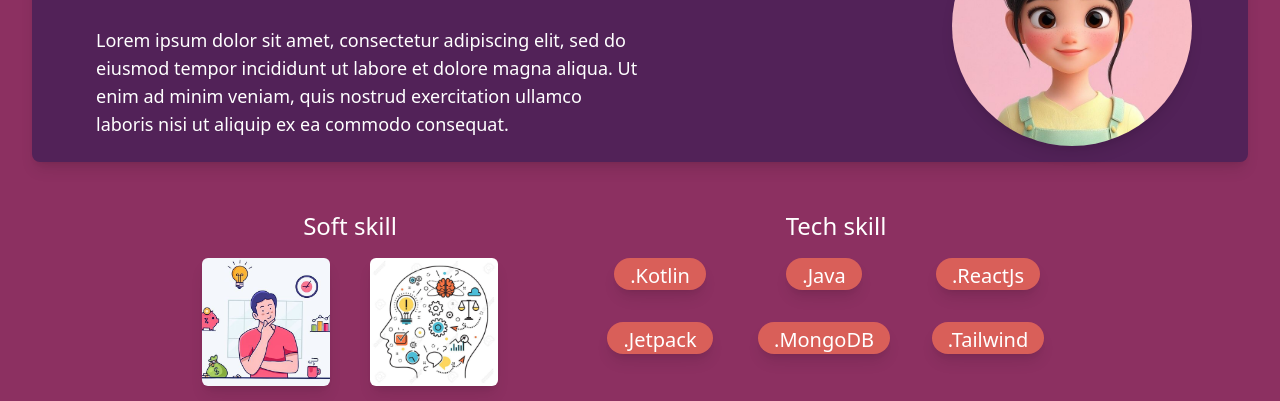
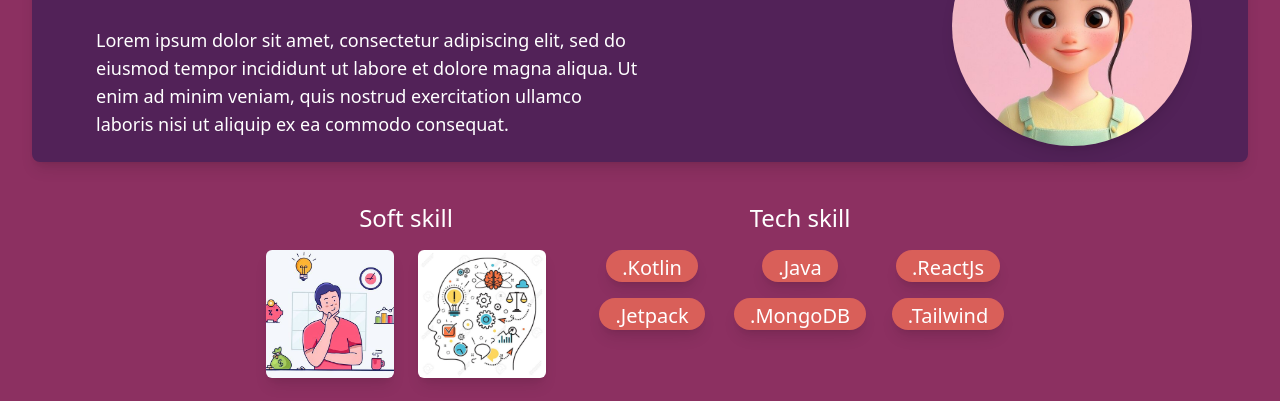
Before and after one commit to Sylbila/templatePortofolio, a plain HTML site: page index.html in a window 1280 px wide. Shown: the part 206-607 px from the top of the page. Drawn offline with nearby package versions, Linux system fonts and the light colour scheme.

Commit message:
Update index.html

```diff
--- a/index.html
+++ b/index.html
@@ -64,11 +64,11 @@
         </div>
     </div>
     <!--soft skill-->
-    <div class="w-full flex justify-center mt-10" id="softSkill">
-        <div class="flex items-start px-6 py-2 gap-24 text-white text-2xl">
-            <div class="flex flex-col gap-4 items-center">
+    <div class="w-full flex flex-col items-center md:items-start md:flex-row justify-center mt-10 gap-10 px-6" id="softSkill">
+        <!-- <div class="flex items-start px-6 py-2 gap-24 text-white text-2xl"> -->
+            <div class="flex flex-col gap-4 items-center text-white text-2xl">
                 <h2 class="font-thin">Soft skill</h2>
-                <div class="flex flex-row gap-10">
+                <div class="flex flex-row gap-6">
                     <div class="relative group">
                         <img src="aset/problem solving.jpg" alt="problem solving" class="size-32 rounded-md shadow-lg object-cover">
                         <div class="absolute inset-0 hidden group-hover:block bg-black/70 text-white md:text-lg sm:text-sm font-thin rounded-md text-center">
@@ -84,9 +84,9 @@
                 </div>
             </div>
             <!--tech skill-->
-            <div class="flex flex-col gap-4 items-center">
+            <div class="flex flex-col gap-4 items-center text-white text-2xl">
                 <h1 class="font-thin">Tech skill</h1>
-                <div class="grid md:grid-cols-3 sm:grid-cols-2 gap-8 mr-6">
+                <div class="grid md:grid-cols-3 grid-cols-2 gap-4">
                     <div class="bg-purple-4 items-center mx-auto rounded-full shadow-lg">
                         <a href="https://kotlinlang.org/" class="text-white text-xl font-thin m-4">.Kotlin</a>
                     </div>
@@ -107,9 +107,9 @@
                     </div>
                 </div>
             </div>
-        </div>
+        <!-- </div> -->
     </div>
-   <!--recent work-->
+    <!--recent work-->
     <div id="recentWork">
         <div class="w-full text-center text-white text-3xl my-8 font-thin">
         <h1>Recent Work</h1>
```
